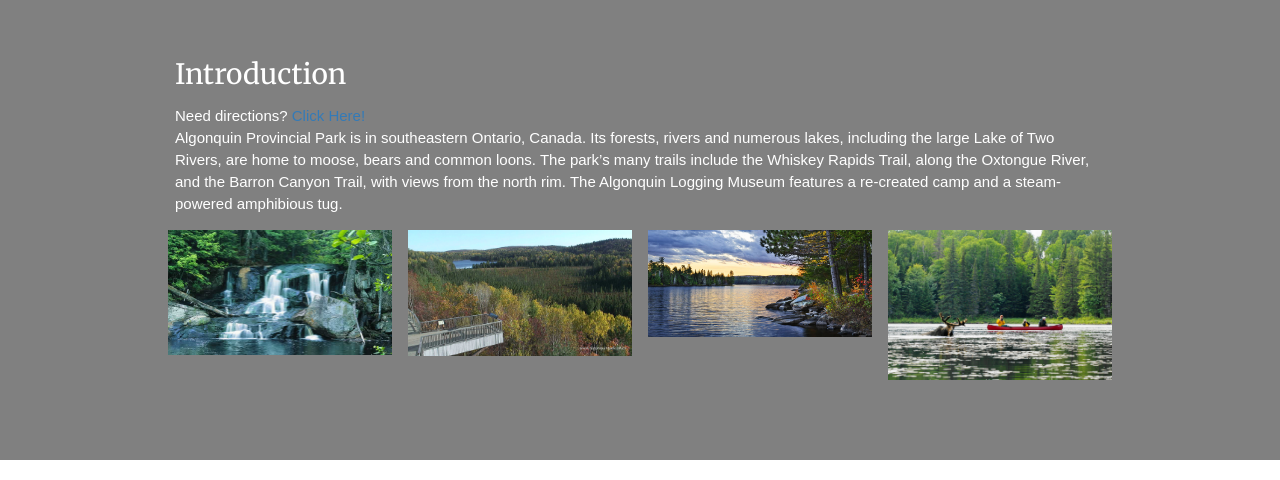
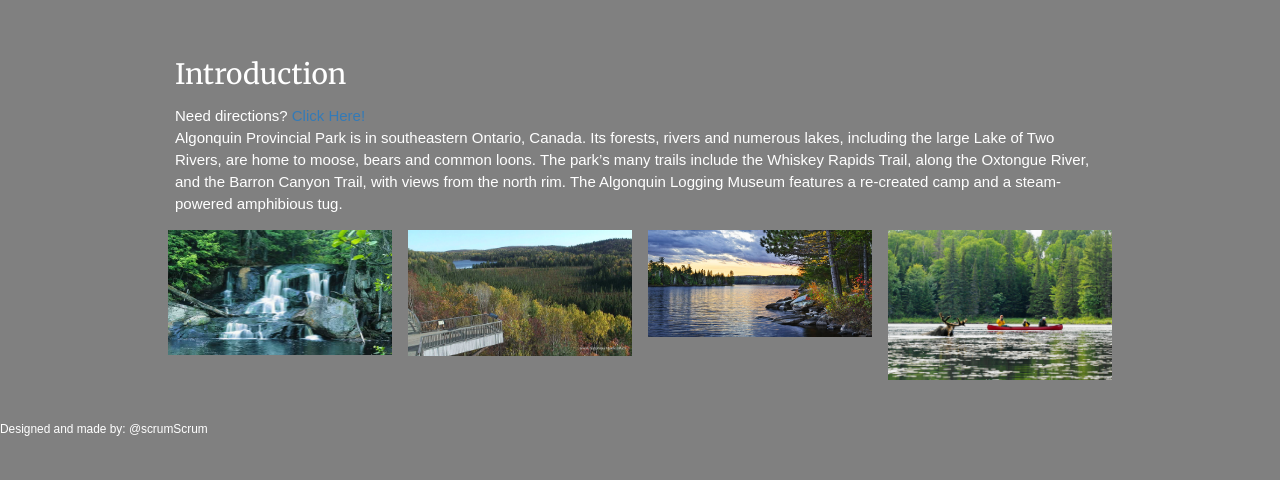
Before and after one commit to sukhmankhangura/interactive-photography-map-motion-graphic-, a plain HTML site: page index.html in a window 1280 px wide. Shown: the part 5569-6049 px from the top of the page. Drawn offline with nearby package versions, Linux system fonts and the light colour scheme.

Commit message:
second commit

```diff
--- a/index.html
+++ b/index.html
@@ -599,6 +599,8 @@ service Amba Spa. Ideal for fun-filled family vacations, year-round getaways and
         </div>
     </div>
 
+<small align="center">Designed and made by: @scrumScrum</small>
+
     <script
             src="https://code.jquery.com/jquery-3.2.1.js"
             integrity="sha256-DZAnKJ/6XZ9si04Hgrsxu/8s717jcIzLy3oi35EouyE="
```
